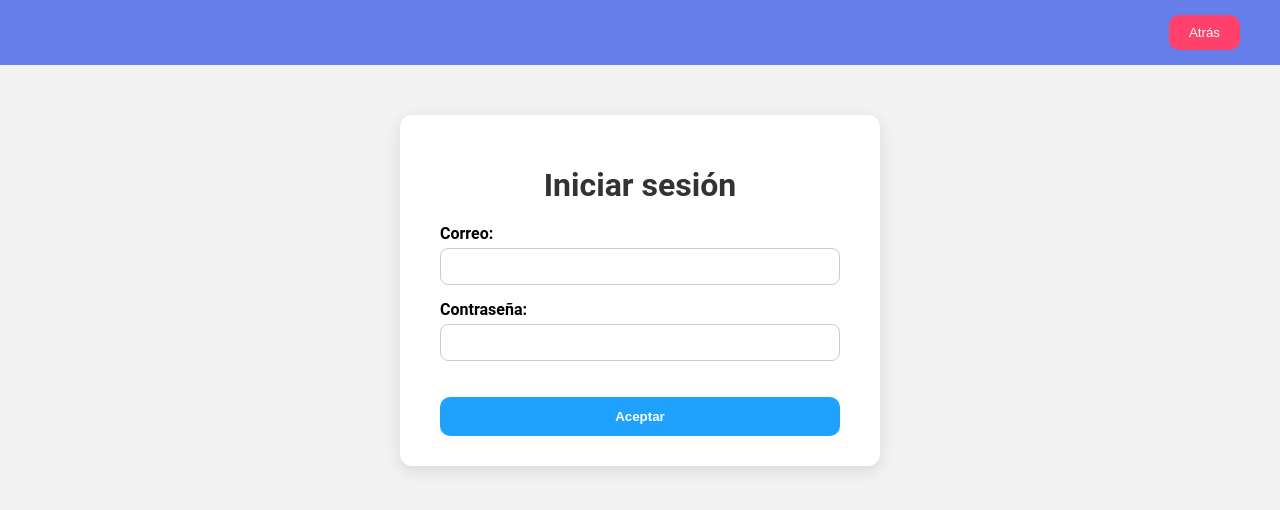
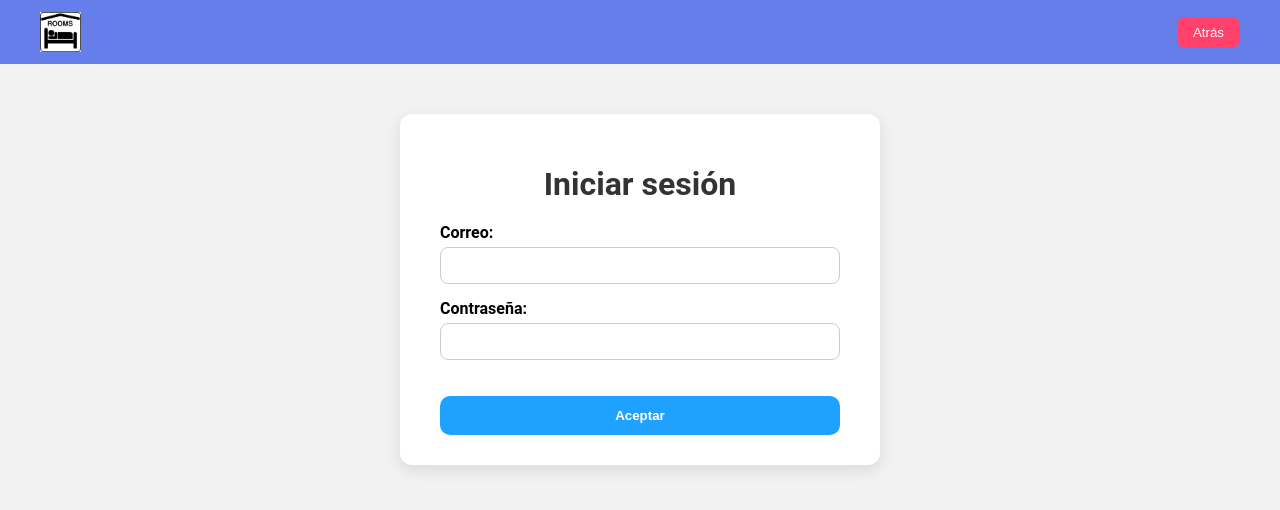
Before and after one commit to Daaviidmoreno/VitoBadi14, a website: page public_html/login.html in a window 1280 px wide. Drawn offline with Linux system fonts and the light colour scheme.

Commit message:
logo añadido

```diff
--- a/public_html/css/anadirHabitacion.css
+++ b/public_html/css/anadirHabitacion.css
@@ -84,3 +84,16 @@ body {
     margin-top: 20px;
     cursor: pointer;
 }
+
+.logo {
+    height: 40px;
+    margin-right: 15px;
+}
+.top-header {
+    display: flex;
+    align-items: center;
+    justify-content: space-between;
+}
+.top-header h2 {
+    flex-grow: 1; /* para que el título se mantenga centrado */
+}
--- a/public_html/css/buscarGenerica.css
+++ b/public_html/css/buscarGenerica.css
@@ -70,3 +70,16 @@ body {
 .card p {
     margin: 6px 0;
 }
+
+.logo {
+    height: 40px;
+    margin-right: 15px;
+}
+.top-header {
+    display: flex;
+    align-items: center;
+    justify-content: space-between;
+}
+.top-header h2 {
+    flex-grow: 1; /* para que el título se mantenga centrado */
+}
--- a/public_html/css/buscarNoLogueado.css
+++ b/public_html/css/buscarNoLogueado.css
@@ -7,27 +7,32 @@ body {
 
 header {
     width: 100%;
-    padding: 15px 40px; /* más espacio a los lados */
+    padding: 10px 40px; /* menos altura arriba y abajo */
     background: #667eea;
     color: #fff;
     display: flex;
     align-items: center;
-    justify-content: space-between; /* separa título de botones */
+    justify-content: space-between;
     box-sizing: border-box;
+}
+
+/* Logo más pequeño */
+header .logo {
+    height: 35px;
 }
 
 /* Contenedor de botones */
 header .header-botones {
     display: flex;
-    gap: 15px;      /* espacio entre botones */
+    gap: 12px;      /* un poco menos de espacio entre botones */
 }
 
 header button {
     background: #ff416c;
     border: none;
-    padding: 10px 20px;
+    padding: 8px 16px; /* un poco más pequeño que antes */
     color: #fff;
-    border-radius: 10px;
+    border-radius: 8px;
     cursor: pointer;
 }
 
--- a/public_html/css/login.css
+++ b/public_html/css/login.css
@@ -7,19 +7,26 @@ body {
 
 header {
     width: 100%;
-    padding: 15px 40px;
+    padding: 12px 40px; /* un poco más pequeño que antes */
     display: flex;
-    justify-content: flex-end; /* botón a la derecha */
+    align-items: center;
+    justify-content: space-between; /* logo a la izquierda, botón a la derecha */
     background: #667eea;
     box-sizing: border-box;
 }
 
+header .logo {
+    height: 40px;
+    display: block;
+}
+
+/* Botón atrás */
 header button {
     background: #ff416c;
     border: none;
-    padding: 10px 20px;
+    padding: 8px 16px;
     color: #fff;
-    border-radius: 10px;
+    border-radius: 8px;
     cursor: pointer;
 }
 
@@ -27,6 +34,7 @@ header button:hover {
     transform: scale(1.05);
     transition: 0.3s;
 }
+
 
 .login-container {
     max-width: 400px;
@@ -81,3 +89,16 @@ header button:hover {
     margin-top: 10px;
     font-weight: bold;
 }
+
+.logo {
+    height: 40px;
+    margin-right: 15px;
+}
+.top-header {
+    display: flex;
+    align-items: center;
+    justify-content: space-between;
+}
+.top-header h2 {
+    flex-grow: 1; /* para que el título se mantenga centrado */
+}
--- a/public_html/css/misHabitaciones.css
+++ b/public_html/css/misHabitaciones.css
@@ -64,3 +64,16 @@ body {
     object-fit: cover;
     filter: none; /* no borroso aquí, se muestra normal */
 }
+
+.logo {
+    height: 40px;
+    margin-right: 15px;
+}
+.top-header {
+    display: flex;
+    align-items: center;
+    justify-content: space-between;
+}
+.top-header h2 {
+    flex-grow: 1; /* para que el título se mantenga centrado */
+}
--- a/public_html/css/principal.css
+++ b/public_html/css/principal.css
@@ -119,3 +119,16 @@ body {
 .submenu button:hover {
     background: #5569cb;
 }
+
+.logo {
+    height: 40px;
+    margin-right: 15px;
+}
+.top-header {
+    display: flex;
+    align-items: center;
+    justify-content: space-between;
+}
+.top-header h2 {
+    flex-grow: 1; /* para que el título se mantenga centrado */
+}
--- a/public_html/login.html
+++ b/public_html/login.html
@@ -10,6 +10,7 @@
     <body>
 
         <header>
+            <img src="img/logo.png" alt="Logo" class="logo">
             <button id="btnAtras">Atrás</button>
         </header>
 
```
Also changed, not shown: public_html/anadirHabitacion.html (+1 -0 lines), public_html/buscarGenerica.html (+1 -0 lines), public_html/buscarHabitacionNoLogueado.html (+1 -0 lines), public_html/misHabitaciones.html (+1 -0 lines), public_html/principal.html (+1 -0 lines). Lines whose indentation alone changed are shown as unchanged.
